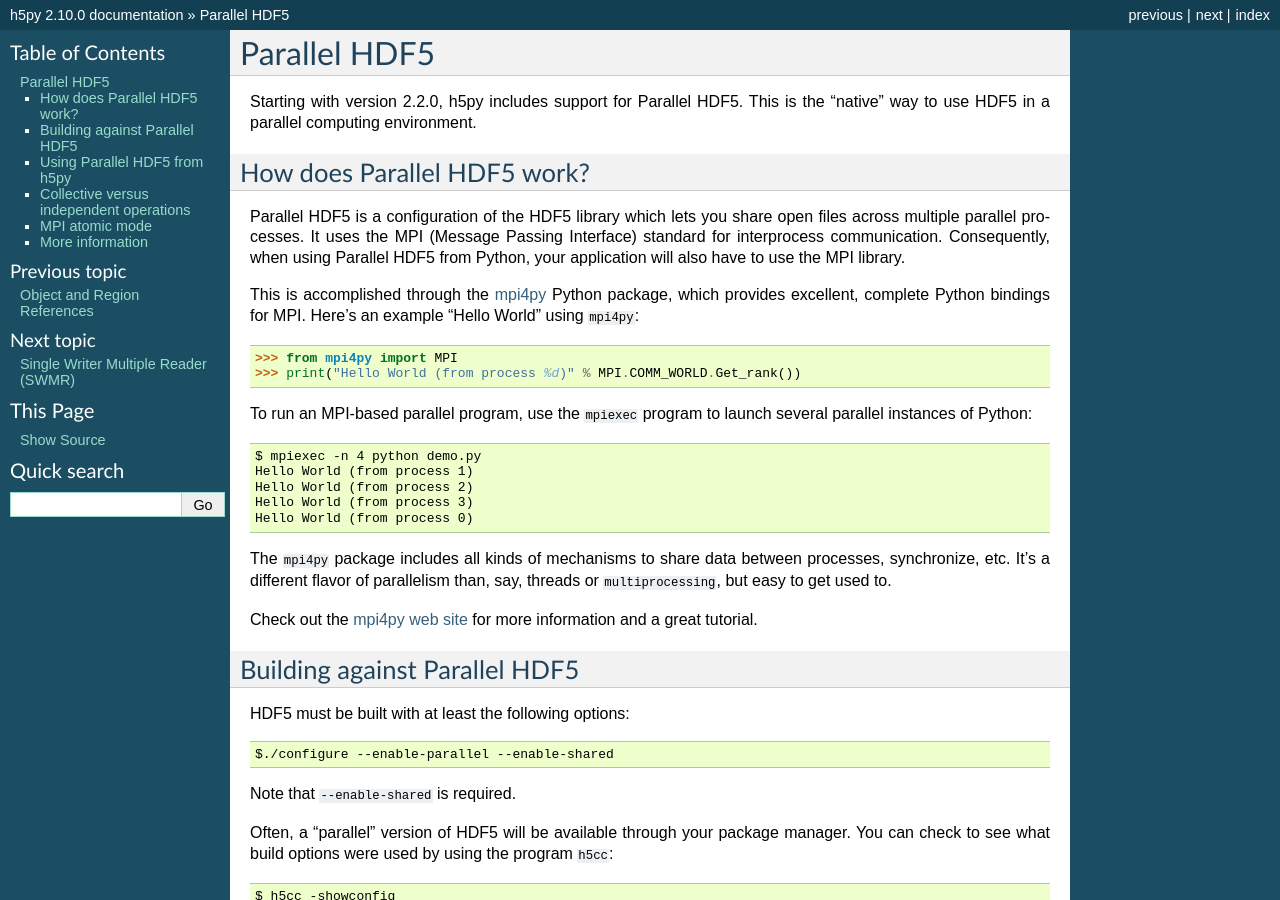
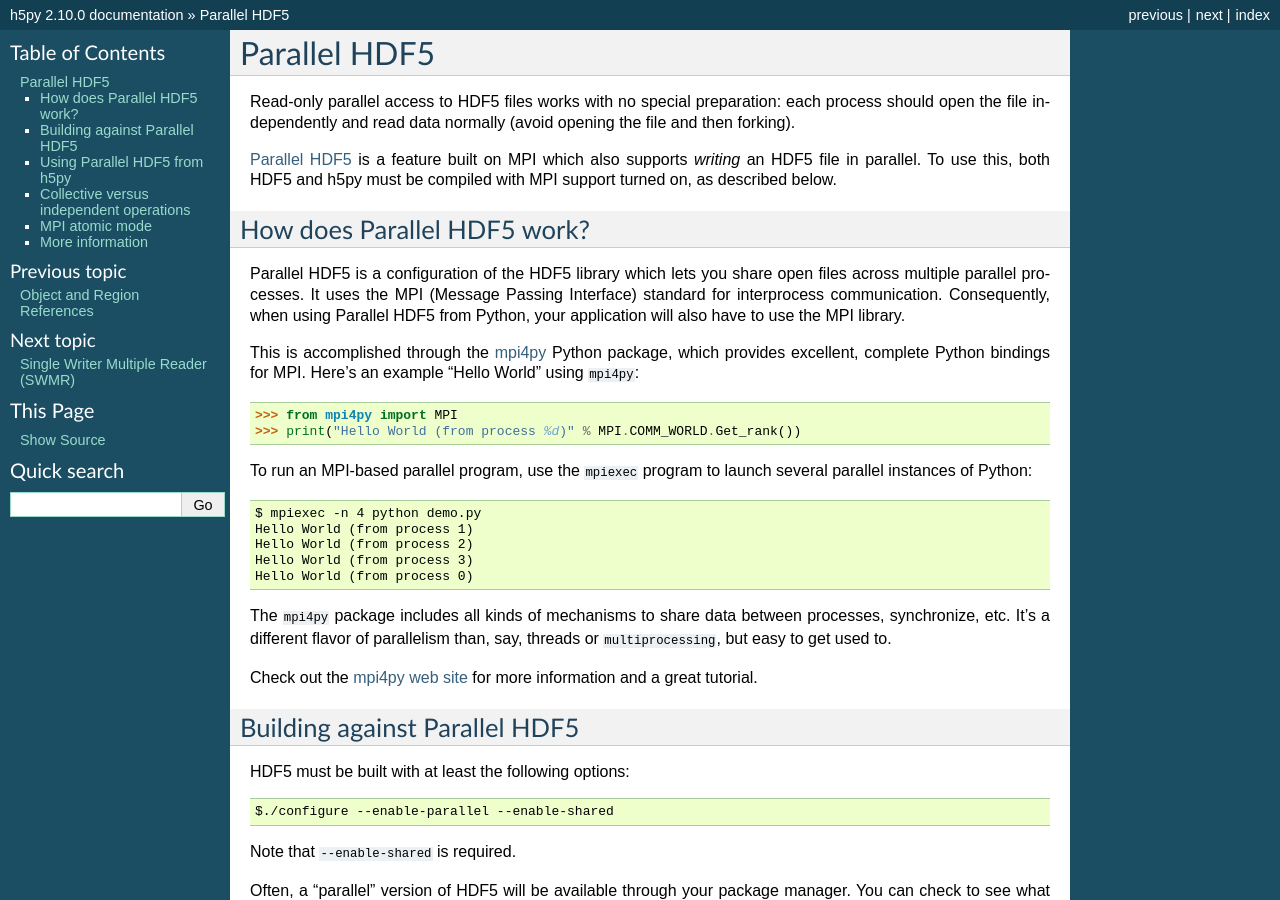
Before and after one commit to h5py/h5py, a Sphinx documentation site: the page built from docs/mpi.rst, in a window 1280 px wide and 900 px high. Built offline with Sphinx 7.4.7, drawn with Linux system fonts in a browser that asks for light colours; pages that are not in the unit, such as notebooks, are missing from menus.

Commit message:
Introduction to what 'Parallel HDF5' is

```diff
--- a/docs/mpi.rst
+++ b/docs/mpi.rst
@@ -3,9 +3,14 @@
 Parallel HDF5
 =============
 
-Starting with version 2.2.0, h5py includes support for Parallel HDF5.  This
-is the "native" way to use HDF5 in a parallel computing environment.
+Read-only parallel access to HDF5 files works with no special preparation:
+each process should open the file independently and read data normally
+(avoid opening the file and then forking).
 
+`Parallel HDF5 <https://portal.hdfgroup.org/display/HDF5/Parallel+HDF5>`_ is a
+feature built on MPI which also supports *writing* an HDF5 file in parallel.
+To use this, both HDF5 and h5py must be compiled with MPI support turned on,
+as described below.
 
 How does Parallel HDF5 work?
 ----------------------------
```
